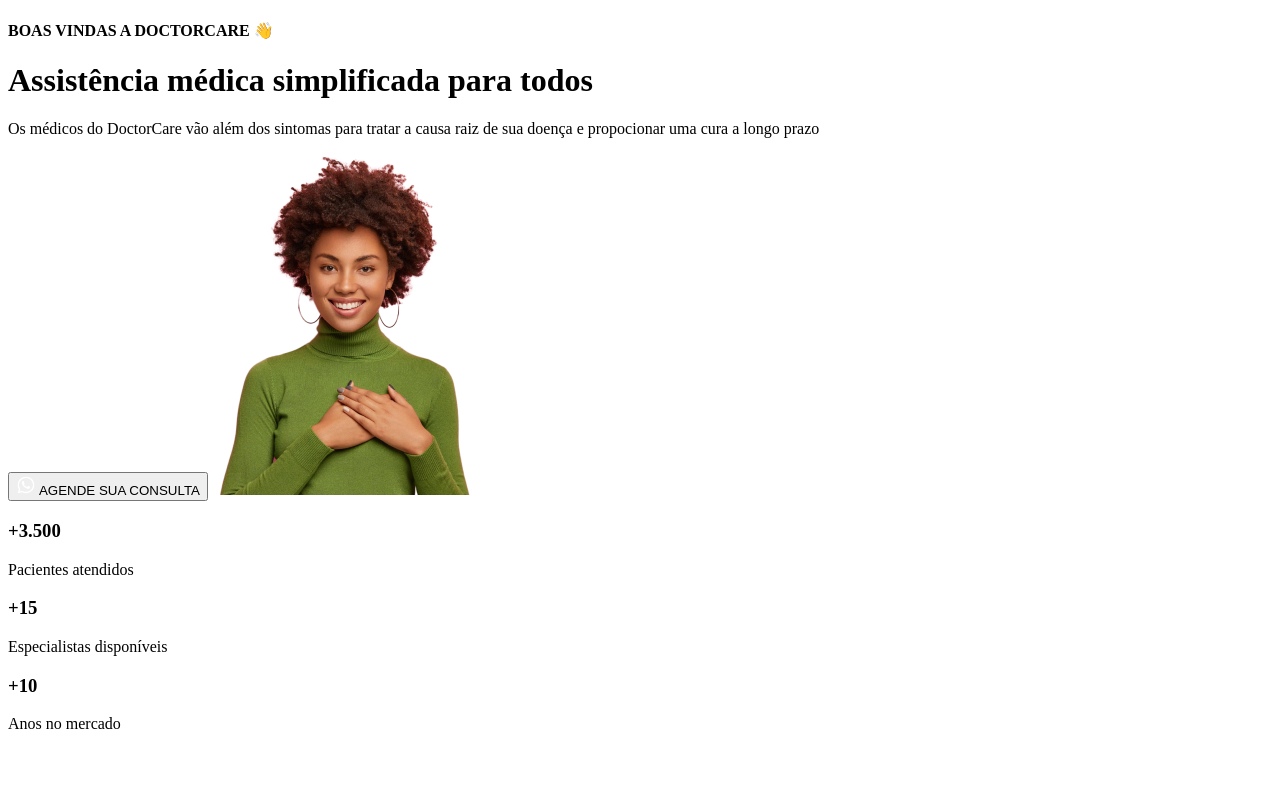
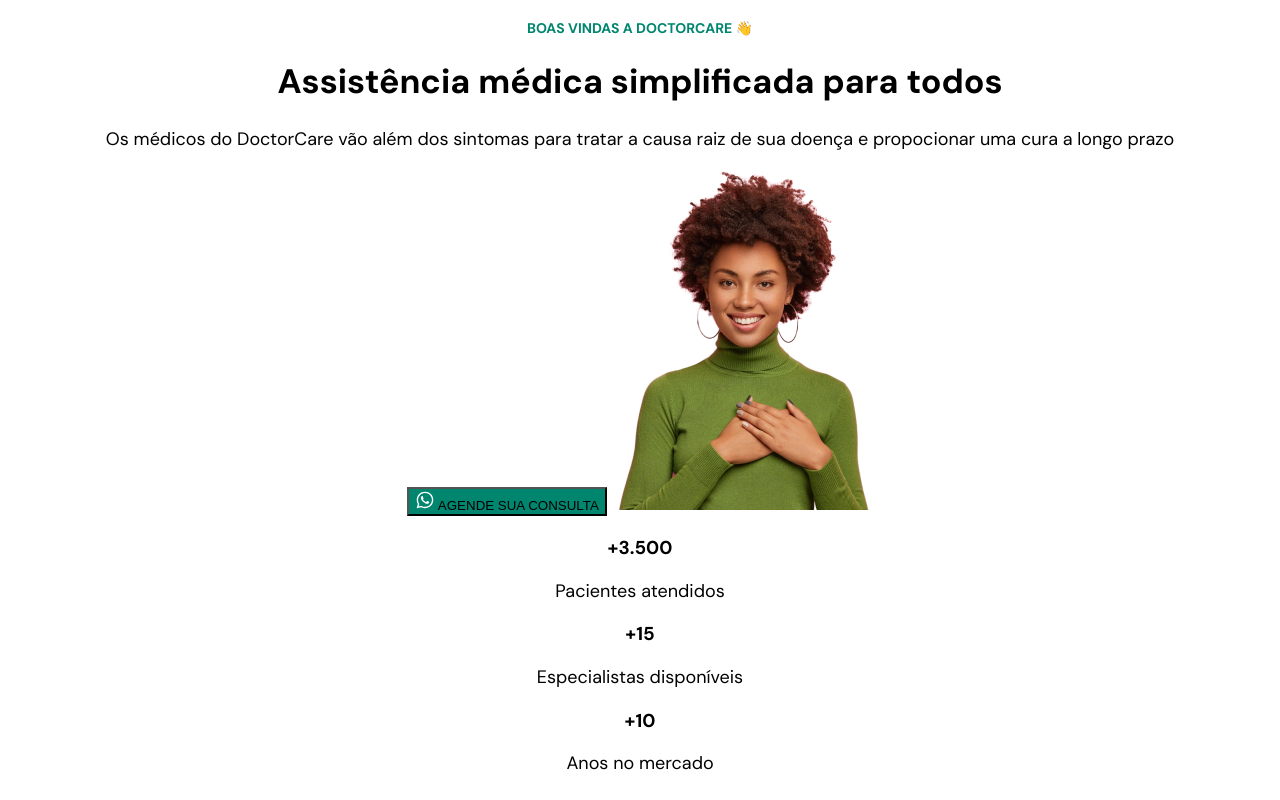
Before and after one commit to flaviorsleao/nlw-return, a plain HTML site: page index.html in a window 1280 px wide. Drawn offline with Linux system fonts and the light colour scheme.

Commit message:
Alterações no projeto

```diff
--- a/index.html
+++ b/index.html
@@ -4,6 +4,10 @@
     <meta charset="UTF-8">
     <meta http-equiv="X-UA-Compatible" content="IE=edge">
     <meta name="viewport" content="width=device-width, initial-scale=1.0">
+    <link rel="preconnect" href="https://fonts.googleapis.com">
+    <link rel="preconnect" href="https://fonts.gstatic.com" crossorigin>
+    <link href="https://fonts.googleapis.com/css2?family=DM+Sans:wght@400;700&display=swap" rel="stylesheet">
+    <link rel="stylesheet" href="style.css">
     <title>DoctorCare</title>
 </head>
 <body>
--- a/style.css
+++ b/style.css
@@ -0,0 +1,32 @@
+:root{
+
+    --primary-color: #00856F;
+    --headline: #212529;
+    --paragraph:#495057;
+    font-size: 62.5%;
+}
+
+body{
+    font-family: 'DM Sans';
+    font-size: 1.6rem;
+    text-align: center;
+}
+
+h4{
+    font-size: 1.4rem;
+    color: var(--primary-color)
+}
+
+h1{
+    font-size: 3.4rem;
+    color: var(--headline)
+    line-height: 130%;
+}
+
+p{
+    font-size: 1.8rem;
+}
+
+button{
+    background: var(--primary-color)
+}
```
